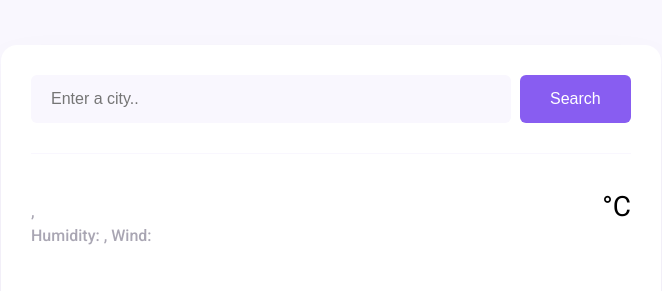
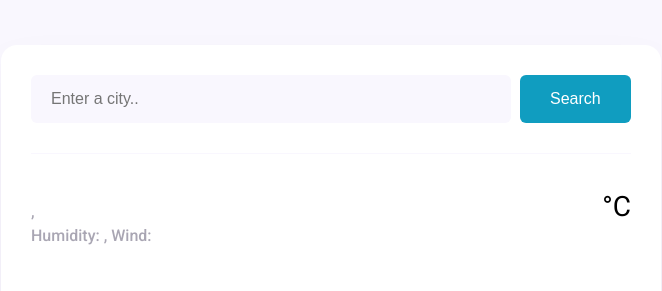
Before and after one commit to MarysamuelPel/meteo-app2, a plain HTML site: page index.html in a window 1280 px wide. Shown: the top 291 px of the page, without its empty margins (309-971 px from the left). Drawn offline with nearby package versions, Linux system fonts and the light colour scheme; no server answers.

Commit message:
changed button color

```diff
--- a/src/style.css
+++ b/src/style.css
@@ -31,7 +31,7 @@ header {
 }
 
 .search-form-button {
-  background: #885df1;
+  background: #109dc0;
   padding: 15px 30px;
   border: none;
   font-size: 16px;
```
